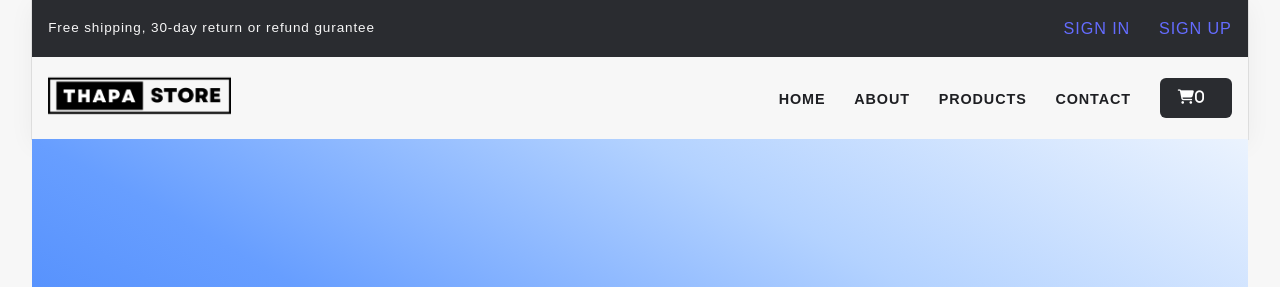
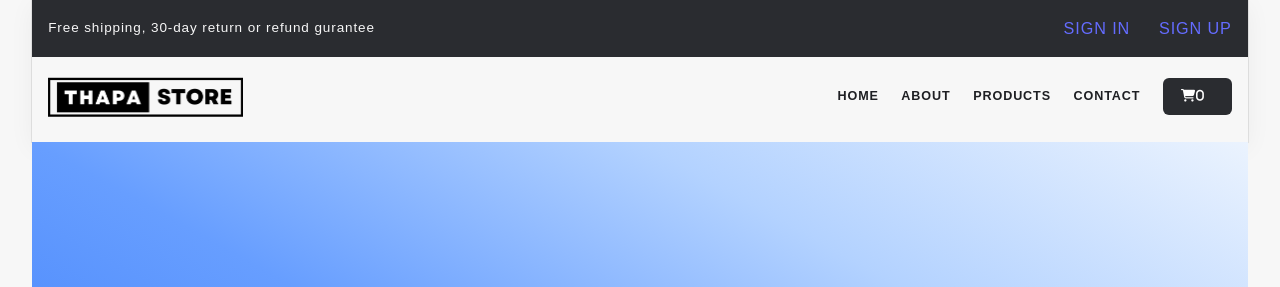
Before and after one commit to Anal-Bhandari/shopEase-ecom, a website built with Vite: page index.html in a window 1280 px wide. Shown: the top 287 px of the page. Built offline with nearby package versions, Linux system fonts and the light colour scheme.

Commit message:
Update style.css

```diff
--- a/style.css
+++ b/style.css
@@ -245,7 +245,7 @@ textarea:focus-visible {
 
 .section-navbar .navbar ul {
   display: flex;
-  gap: 3.2rem;
+  gap: 2.5rem;
   text-transform: capitalize;
   align-items: center;
 
@@ -253,7 +253,8 @@ textarea:focus-visible {
     color: var(--heading-color);
     font-weight: 600;
     text-transform: uppercase;
-    font-size: 1.6rem;
+    font-size: 1.4rem;
+    overflow: hidden;
     display: inline-block;
     position: relative;
 
@@ -1187,7 +1188,7 @@ footer {
 
   .section-navbar .container {
     flex-direction: column;
-    gap: 3.2rem;
+    gap: 2.5rem;
   }
 
   .section-why--choose {
```
